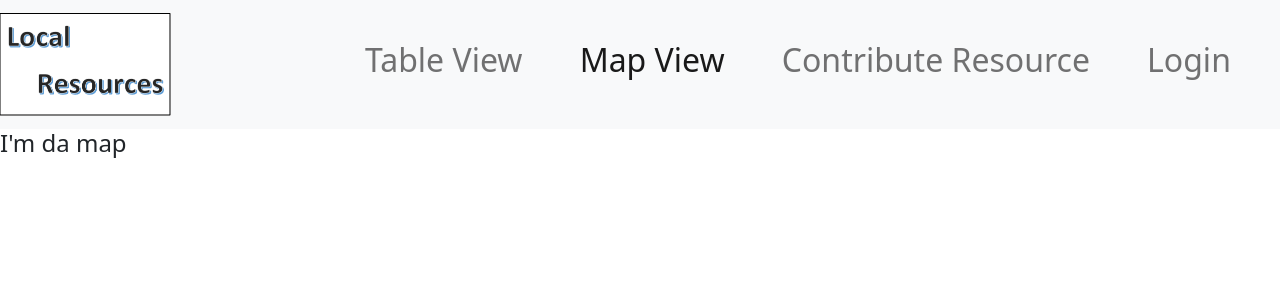
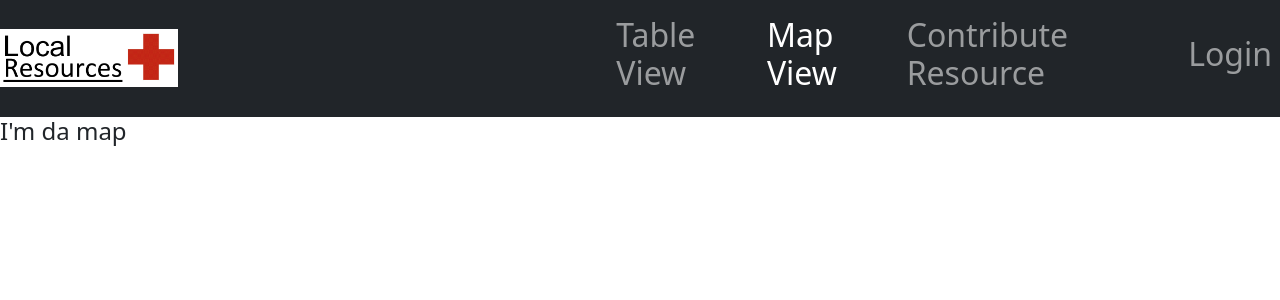
Before and after one commit to zmelson/LocalResources, a React (Create React App) app in the folder mern/client/: page /map_view in a window 1280 px wide. Shown: the top 300 px of the page. Built offline with nearby package versions, Linux system fonts and the light colour scheme.

Commit message:
NavLookinGood

```diff
--- a/mern/client/src/App.js
+++ b/mern/client/src/App.js
@@ -10,6 +10,7 @@
 import Create from "./components/create";
 import TestComponent from "./components/testComponent";
 import MapView from "./components/mapview";
+
 
 const App = () => {
  return (
--- a/mern/client/src/components/mapview.js
+++ b/mern/client/src/components/mapview.js
@@ -1,6 +1,5 @@
 import React from "react";
-//use below to access files in images folder
-import testImage from './images/logoPlaceholder.png';
+
 //use for nicer css formatting
 import "bootstrap/dist/css/bootstrap.css";
 
--- a/mern/client/src/components/navbar.js
+++ b/mern/client/src/components/navbar.js
@@ -11,9 +11,9 @@
 export default function Navbar() {
  return (
    <div>
-     <nav className="navbar navbar-expand-lg navbar-light bg-light">
+     <nav className="navbar navbar-expand-lg navbar-dark bg-dark">
        <NavLink className="navbar-brand" to="/">
-       <img style={{"width" : 50 + '%'}} src={logo}></img>
+        <img style={{"width" : 30 + '%'}} src={logo}></img>
        </NavLink>
        <button
          className="navbar-toggler"
```
Also changed, not shown: mern/client/src/components/images/logoPlaceholder.png.
